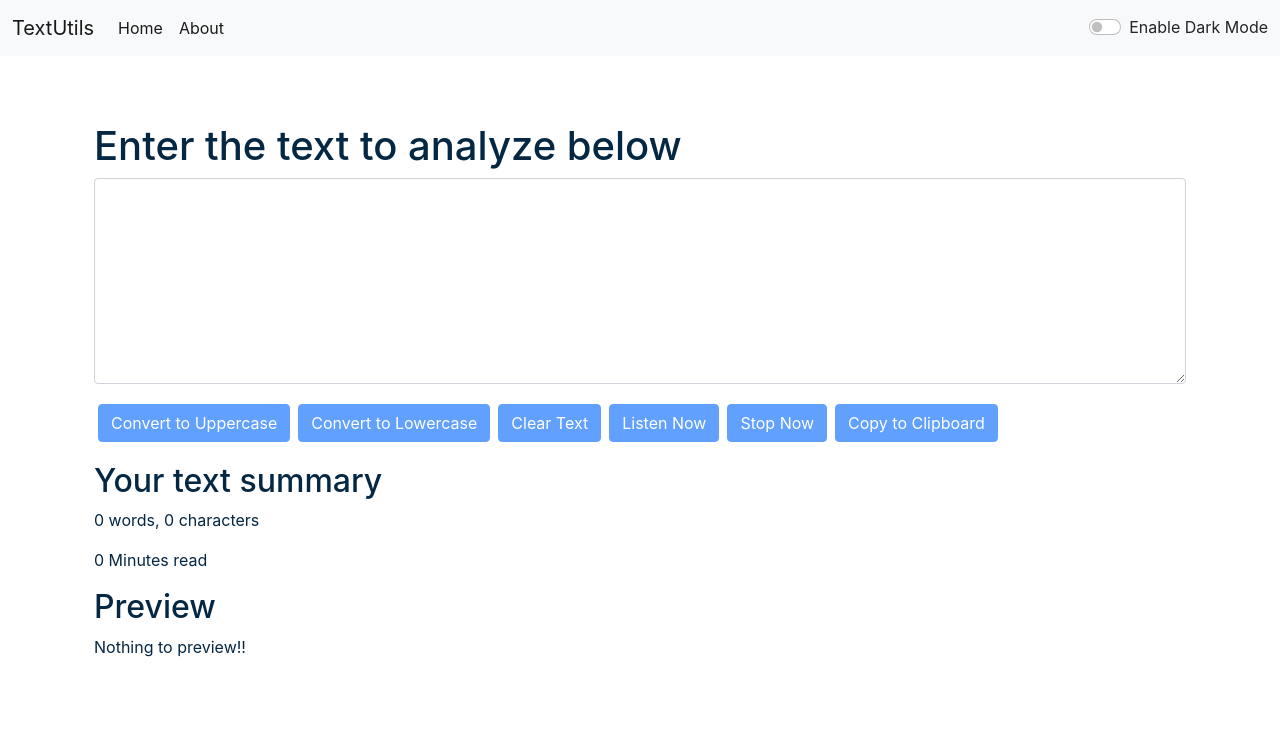
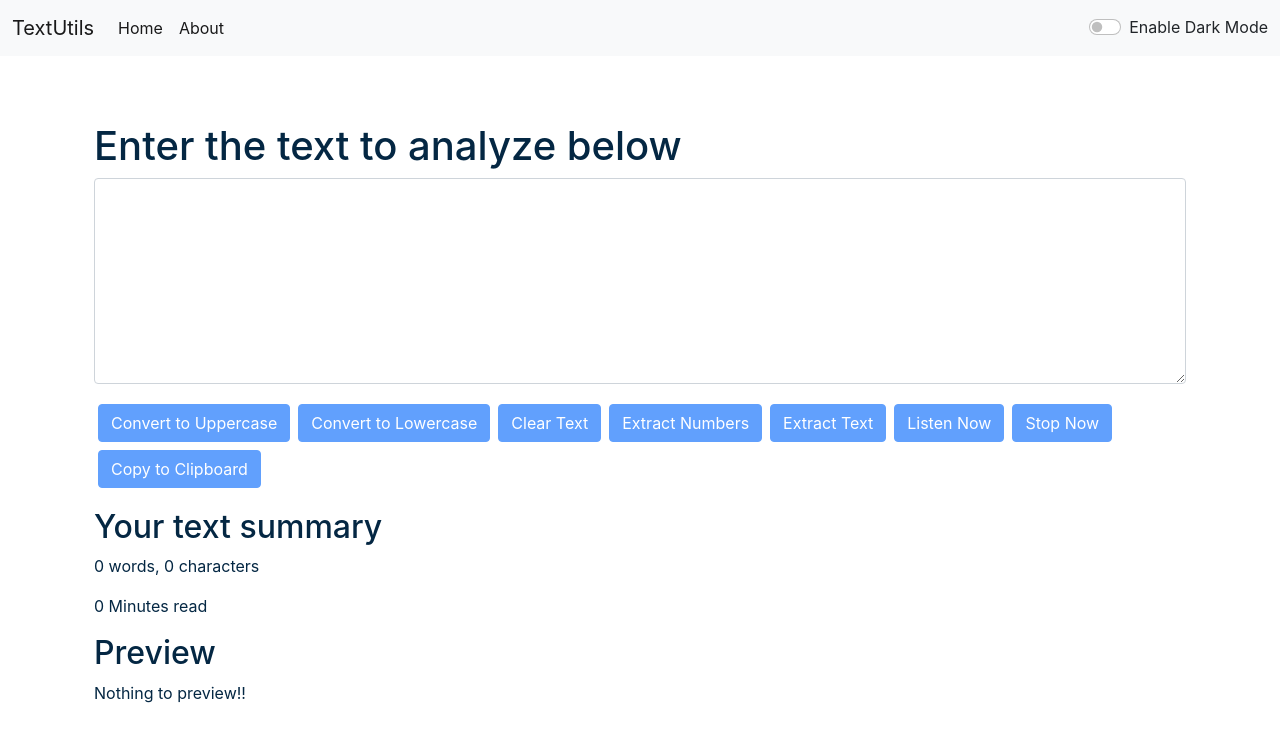
Before and after one commit to Susmita-Dey/TextUtils, a React (Create React App) app: page / in a window 1280 px wide. Shown: the top 742 px of the page. Built offline with nearby package versions, Linux system fonts and the light colour scheme; the HTML template or start-up script is replaced by a standard one.

Commit message:
Added Extract text and Numbers Function

```diff
--- a/src/components/TextForm.js
+++ b/src/components/TextForm.js
@@ -36,6 +36,28 @@ export default function TextForm(props) {
     // console.log("On change");
     setText(event.target.value);
   };
+ //To extract the words from the text.
+ const handletextExtract = () => {
+  const letters = text.match(/\w+/g);
+  if (letters !== null) {
+    const res1 = letters.join("");
+    setText(res1);
+    props.showAlert("Extracted the words from the text", "success");
+  } else {
+    props.showAlert("No words found in the text", "warning");
+  }
+};
+//To extract the number from the text.
+const handleNumExtract = () => {
+  const digits = text.match(/[0-9]/g);
+  if (digits != null) {
+    const res = digits.join(" ");
+    setText(res);
+    props.showAlert("Extracted the Numbers from the text", "success");
+  } else {
+    props.showAlert("No number found", "warning");
+  }
+};
   const [text, setText] = useState("");
   // text="new text" // Wrong way to change the state
   // setText("new text") // Correct way to change the state
@@ -86,6 +108,20 @@ export default function TextForm(props) {
         <button
           disabled={text.length === 0}
           className="btn btn-primary mx-1 my-1"
+          onClick={handleNumExtract}
+        >
+          Extract Numbers
+        </button>
+        <button
+          disabled={text.length === 0}
+          className="btn btn-primary mx-1 my-1"
+          onClick={handletextExtract}
+        >
+         Extract Text
+        </button>
+        <button
+          disabled={text.length === 0}
+          className="btn btn-primary mx-1 my-1"
           onClick={handleSpeakClick}
         >
           Listen Now
```
